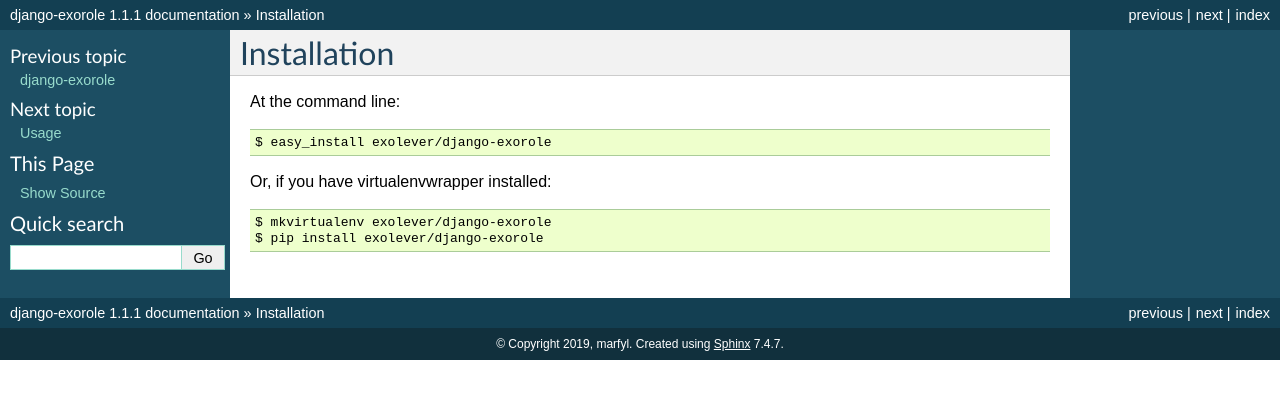
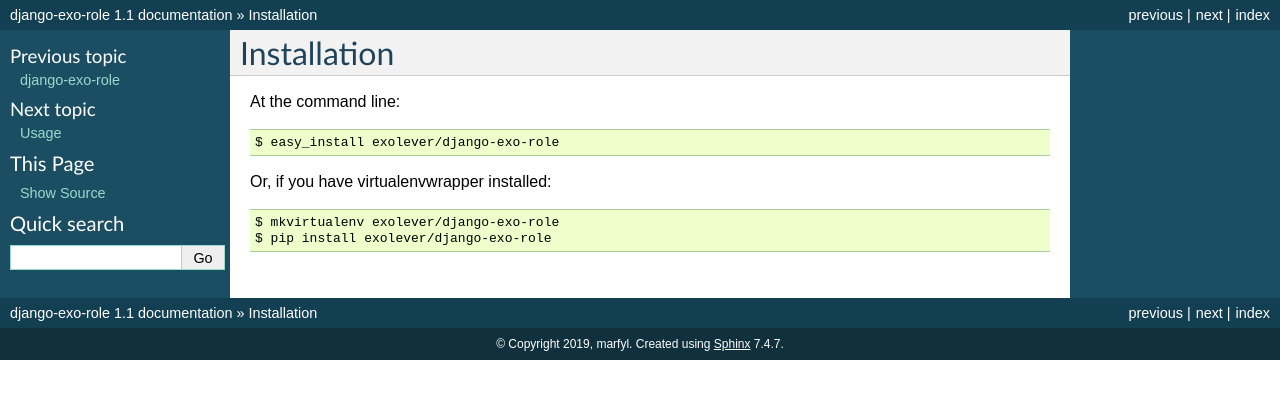
Before and after one commit to exolever/django-exo-role, a Sphinx documentation site: the page built from docs/installation.rst, in a window 1280 px wide. Shown: the top 399 px of the page. Built offline with Sphinx 7.4.7, drawn with Linux system fonts in a browser that asks for light colours.

Commit message:
Revert "New version"
This reverts commit bf64a27cb1d0e37c6dd2b9e879f375caa91c3636.

```diff
--- a/docs/conf.py
+++ b/docs/conf.py
@@ -47,7 +47,7 @@
 master_doc = 'index'
 
 # General information about the project.
-project = u'django-exorole'
+project = u'django-exo-role'
 copyright = u'2019, marfyl'
 
 # The version info for the project you're documenting, acts as replacement for
@@ -174,7 +174,7 @@
 # html_file_suffix = None
 
 # Output file base name for HTML help builder.
-htmlhelp_basename = 'exolever/django-exoroledoc'
+htmlhelp_basename = 'exolever/django-exo-roledoc'
 
 
 # -- Options for LaTeX output --------------------------------------------------
@@ -193,7 +193,7 @@
 # Grouping the document tree into LaTeX files. List of tuples
 # (source start file, target name, title, author, documentclass [howto/manual]).
 latex_documents = [
-    ('index', 'exolever/django-exorole.tex', u'django-exorole Documentation',
+    ('index', 'exolever/django-exo-role.tex', u'django-exo-role Documentation',
      u'marfyl', 'manual'),
 ]
 
@@ -223,7 +223,7 @@
 # One entry per manual page. List of tuples
 # (source start file, name, description, authors, manual section).
 man_pages = [
-    ('index', 'exolever/django-exorole', u'django-exorole Documentation',
+    ('index', 'exolever/django-exo-role', u'django-exo-role Documentation',
      [u'marfyl'], 1)
 ]
 
@@ -237,8 +237,8 @@
 # (source start file, target name, title, author,
 #  dir menu entry, description, category)
 texinfo_documents = [
-    ('index', 'exolever/django-exorole', u'django-exorole Documentation',
-     u'marfyl', 'exolever/django-exorole', 'One line description of project.',
+    ('index', 'exolever/django-exo-role', u'django-exo-role Documentation',
+     u'marfyl', 'exolever/django-exo-role', 'One line description of project.',
      'Miscellaneous'),
 ]
 
--- a/docs/index.rst
+++ b/docs/index.rst
@@ -3,7 +3,7 @@
    You can adapt this file completely to your liking, but it should at least
    contain the root `toctree` directive.
 
-Welcome to django-exorole's documentation!
+Welcome to django-exo-role's documentation!
 =================================================================
 
 Contents:
--- a/docs/installation.rst
+++ b/docs/installation.rst
@@ -4,9 +4,9 @@
 
 At the command line::
 
-    $ easy_install exolever/django-exorole
+    $ easy_install exolever/django-exo-role
 
 Or, if you have virtualenvwrapper installed::
 
-    $ mkvirtualenv exolever/django-exorole
-    $ pip install exolever/django-exorole
+    $ mkvirtualenv exolever/django-exo-role
+    $ pip install exolever/django-exo-role
--- a/docs/usage.rst
+++ b/docs/usage.rst
@@ -2,7 +2,7 @@
 Usage
 =====
 
-To use django-exorole in a project, add it to your `INSTALLED_APPS`:
+To use django-exo-role in a project, add it to your `INSTALLED_APPS`:
 
 .. code-block:: python
 
@@ -12,7 +12,7 @@
         ...
     )
 
-Add django-exorole's URL patterns:
+Add django-exo-role's URL patterns:
 
 .. code-block:: python
 
--- a/exo_role/__init__.py
+++ b/exo_role/__init__.py
@@ -1,3 +1,3 @@
 default_app_config = 'exo_role.apps.ExORoleConfigConfig'
 
-__version__ = '1.1.1'
+__version__ = '1.1'
--- a/setup.py
+++ b/setup.py
@@ -23,13 +23,13 @@
 history = open('HISTORY.rst').read().replace('.. :changelog:', '')
 
 setup(
-    name='django-exorole',
+    name='django-exo-role',
     version=version,
     description='Use roles system with Django',
     long_description=readme,
     author='marfyl',
     author_email='marfyl.dev@gmail.com',
-    url='https://github.com/exolever/django-exorole',
+    url='https://github.com/exolever/django-exo-role',
     packages=find_packages(),
     package_data={'exo_role': ['fixtures/*.yaml']},
     include_package_data=True,
```
Also changed, not shown: CONTRIBUTING.rst (+10 -10 lines), README.rst (+10 -10 lines), .github/ISSUE_TEMPLATE.md, .travis.yml, 2 other files.
